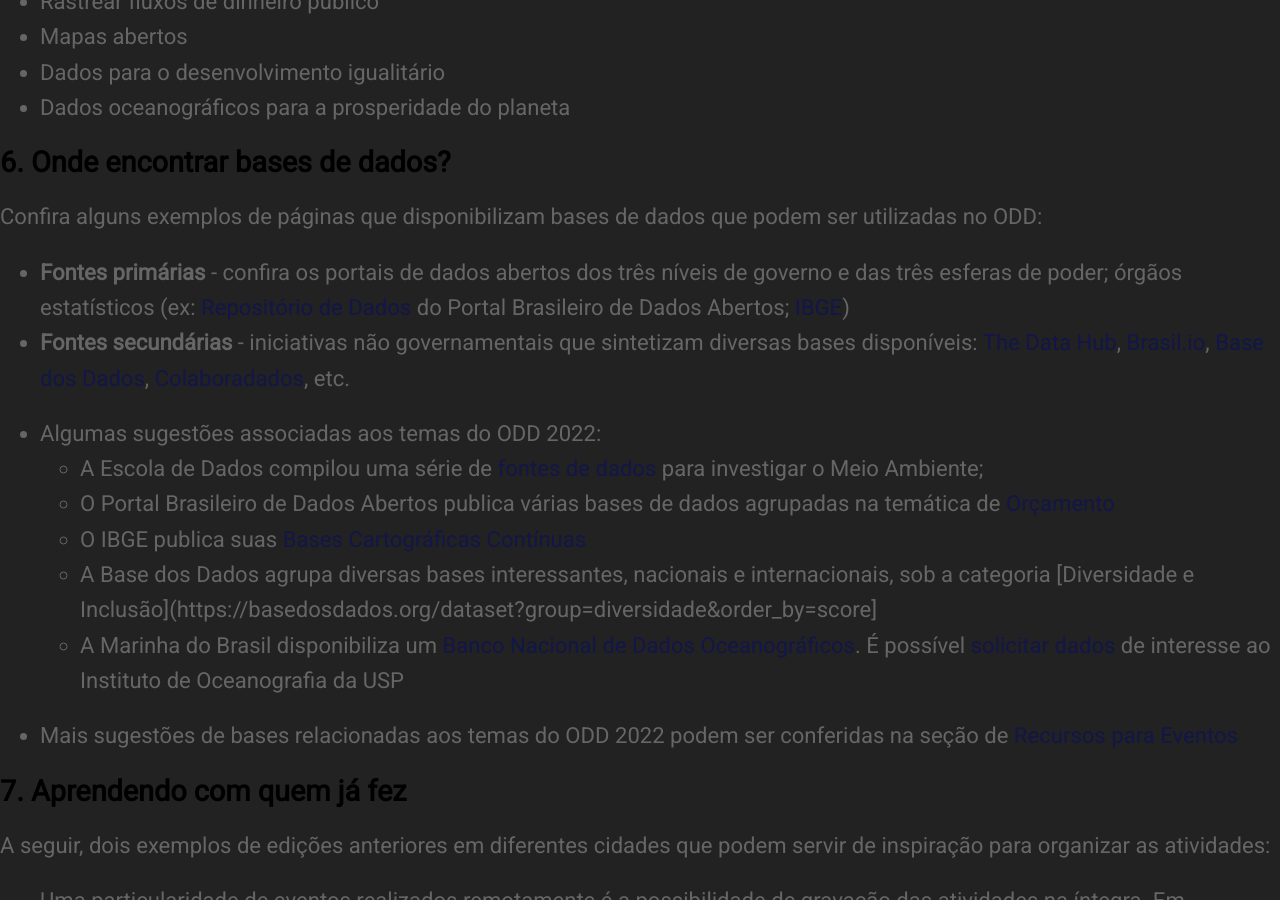
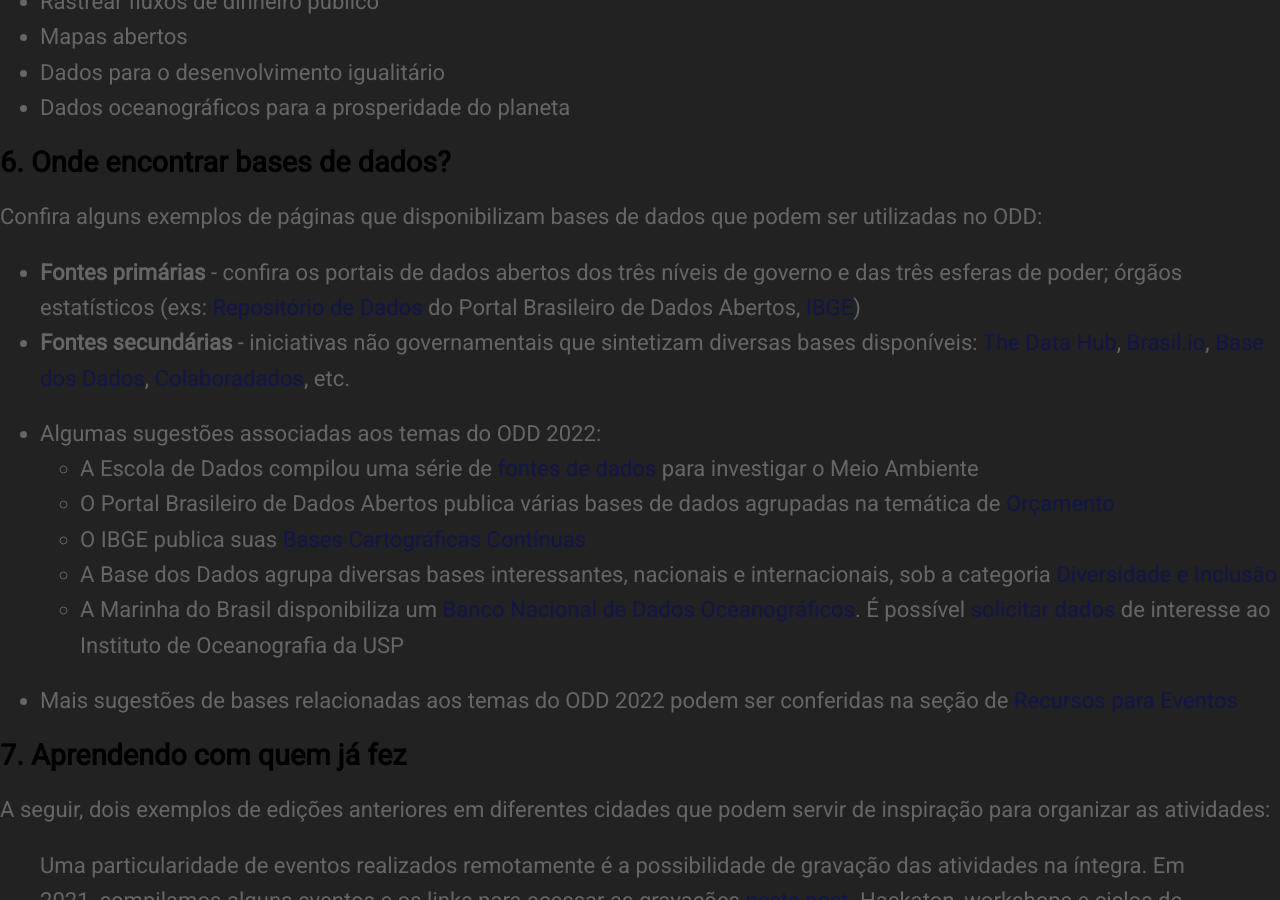
Before and after one commit to okfn-brasil/embaixadoras, a Jekyll site: the page built from Guia-ODD/Guia-ODD2022.md, in a window 1280 px wide and 900 px high, scrolled down 3992 px. Built offline with Jekyll 4.4.1, drawn with Linux system fonts in a browser that asks for light colours; nearby versions of some CDN libraries; our own code applies the rules of GitHub Pages for plain Markdown files; some of the changed text lies outside the part shown.

Commit message:
Atualiza imagem header e edita texto

```diff
--- a/Guia-ODD/Guia-ODD2022.md
+++ b/Guia-ODD/Guia-ODD2022.md
@@ -25,7 +25,7 @@
 >  Observação: Criar um ambiente ideal para que pessoas experientes sintam-se desafiadas e que pessoas iniciantes sintam-se acolhidas faz toda a diferença! Para isso, além de um bom planejamento da programação, é importante pensar em detalhes como o apoio para chegar ao local do evento (caso ele seja presencial), separar um tempo para instalar os programas necessários etc.
 
 ### 3. Como reunir pessoas interessadas em participar?
-- Use as redes sociais para encontrar pessoas da sua cidade que também estão buscando apoio para organizar as atividades (Hashtags são sempre uma boa ideia. Marque suas mensagens com #ODD2022)
+- Use as redes sociais para encontrar pessoas da sua cidade que também estão buscando apoio para organizar as atividades (Hashtags são sempre uma boa ideia. Marque suas mensagens com __#ODD2022__)
 - Busque as comunidades locais de tecnologia, como o hacker clube atuante na cidade e grupos de pessoas desenvolvedoras em uma determinada linguagem de programação do seu interesse
 - Entre em contato com jornalistas de dados que cobrem a região
 - Contate funcionários de órgãos de controle (como tribunais de contas) em busca de apoio para analisar as bases de dados
@@ -76,15 +76,15 @@
 
 ### 6. Onde encontrar bases de dados?
 Confira alguns exemplos de páginas que disponibilizam bases de dados que podem ser utilizadas no ODD:
-- **Fontes primárias** - confira os portais de dados abertos dos três níveis de governo e das três esferas de poder; órgãos estatísticos (ex: [Repositório de Dados](https://dados.gov.br/dataset) do Portal Brasileiro de Dados Abertos; [IBGE](https://www.ibge.gov.br/estatisticas/todos-os-produtos-estatisticas.html))
+- **Fontes primárias** - confira os portais de dados abertos dos três níveis de governo e das três esferas de poder; órgãos estatísticos (exs: [Repositório de Dados](https://dados.gov.br/dataset) do Portal Brasileiro de Dados Abertos, [IBGE](https://www.ibge.gov.br/estatisticas/todos-os-produtos-estatisticas.html))
 - **Fontes secundárias** - iniciativas não governamentais que sintetizam diversas bases disponíveis: [The Data Hub](https://datahub.io/), [Brasil.io](https://brasil.io), [Base dos Dados](http://www.basedosdados.org/), [Colaboradados](http://colaboradados.com.br/), etc.
 
 - Algumas sugestões associadas aos temas do ODD 2022:
-  - A Escola de Dados compilou uma série de [fontes de dados](https://escoladedados.org/tutoriais/fontes-de-dados-para-investigacoes-sobre-meio-ambiente/) para investigar o Meio Ambiente;
+  - A Escola de Dados compilou uma série de [fontes de dados](https://escoladedados.org/tutoriais/fontes-de-dados-para-investigacoes-sobre-meio-ambiente/) para investigar o Meio Ambiente
   - O Portal Brasileiro de Dados Abertos publica várias bases de dados agrupadas na temática de [Orçamento](https://dados.gov.br/dataset?tags=Or%C3%A7amento)
   - O IBGE publica suas [Bases Cartográficas Contínuas](
 https://www.ibge.gov.br/geociencias/cartas-e-mapas/bases-cartograficas-continuas/15759-brasil.html?=&t=sobre)
-  - A Base dos Dados agrupa diversas bases interessantes, nacionais e internacionais, sob a categoria [Diversidade e Inclusão](https://basedosdados.org/dataset?group=diversidade&order_by=score]
+  - A Base dos Dados agrupa diversas bases interessantes, nacionais e internacionais, sob a categoria [Diversidade e Inclusão](https://basedosdados.org/dataset?group=diversidade&order_by=score)
   - A Marinha do Brasil disponibiliza um [Banco Nacional de Dados Oceanográficos](https://www.marinha.mil.br/chm/bndo). É possível [solicitar dados](http://labdados.io.usp.br/solicit.html) de interesse ao Instituto de Oceanografia da USP
 
 - Mais sugestões de bases relacionadas aos temas do ODD 2022 podem ser conferidas na seção de [Recursos para Eventos](https://opendataday.org/pt_br/#resources)
@@ -122,9 +122,9 @@
   - [Open Knowledge Foundation](https://discuss.okfn.org/)
   - [DadosAbertos.social](https://dadosabertos.social/)
 - Discord
-  -[Open Knowledge Brasil](bit.ly/discord-ok)
+  - [Open Knowledge Brasil](bit.ly/discord-ok)
 
-### 9. DOCUMENTE OS PROCESSOS
+### 9. Documente os processos
 Se possível, registre os acontecimentos do seu evento. Palestrantes, temas abordados, bases de dados utilizadas, atividades realizadas, resultados, impressões e lições aprendidas. Em seguida, busque divulgar a documentação para compartilhar conhecimento com mais pessoas interessadas. A Rede Embaixadoras possui um repositório de registros que pode ser acessado [aqui](https://embaixadoras.ok.org.br/events/).
 
 ___
```
Also changed, not shown: other parts of Guia-ODD/Guia-ODD2022.md (+1 -1 lines).
